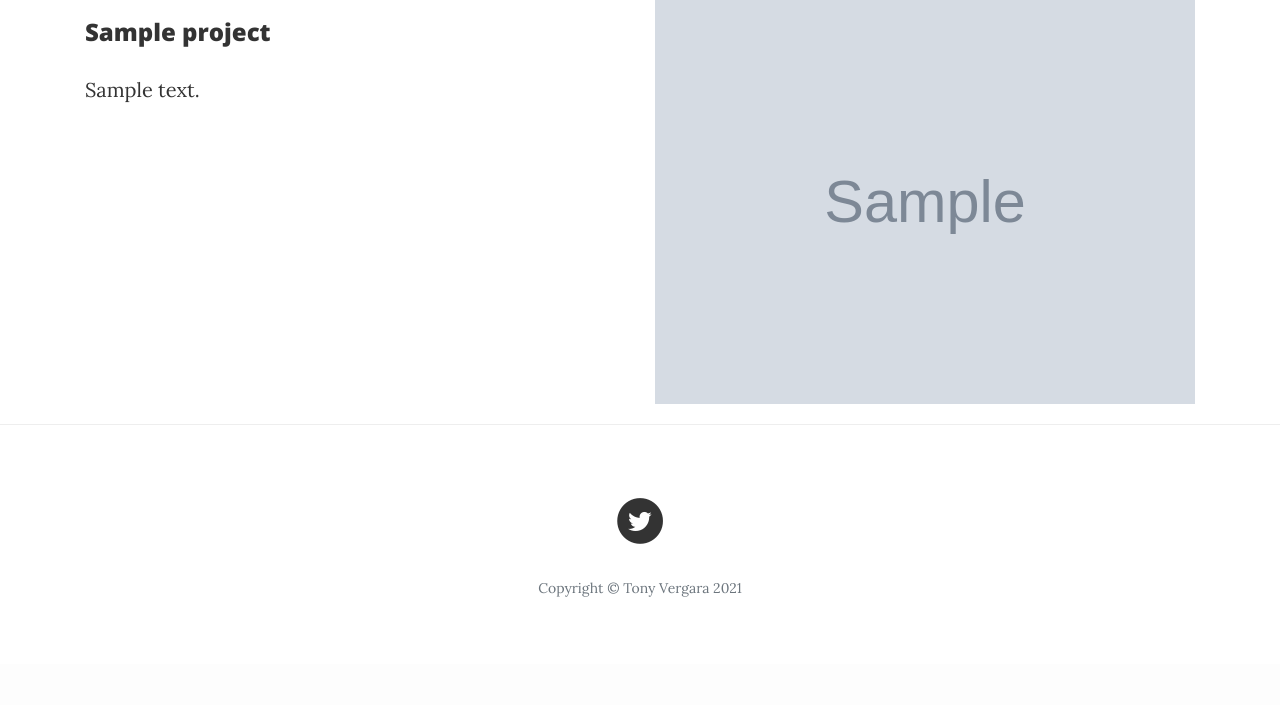
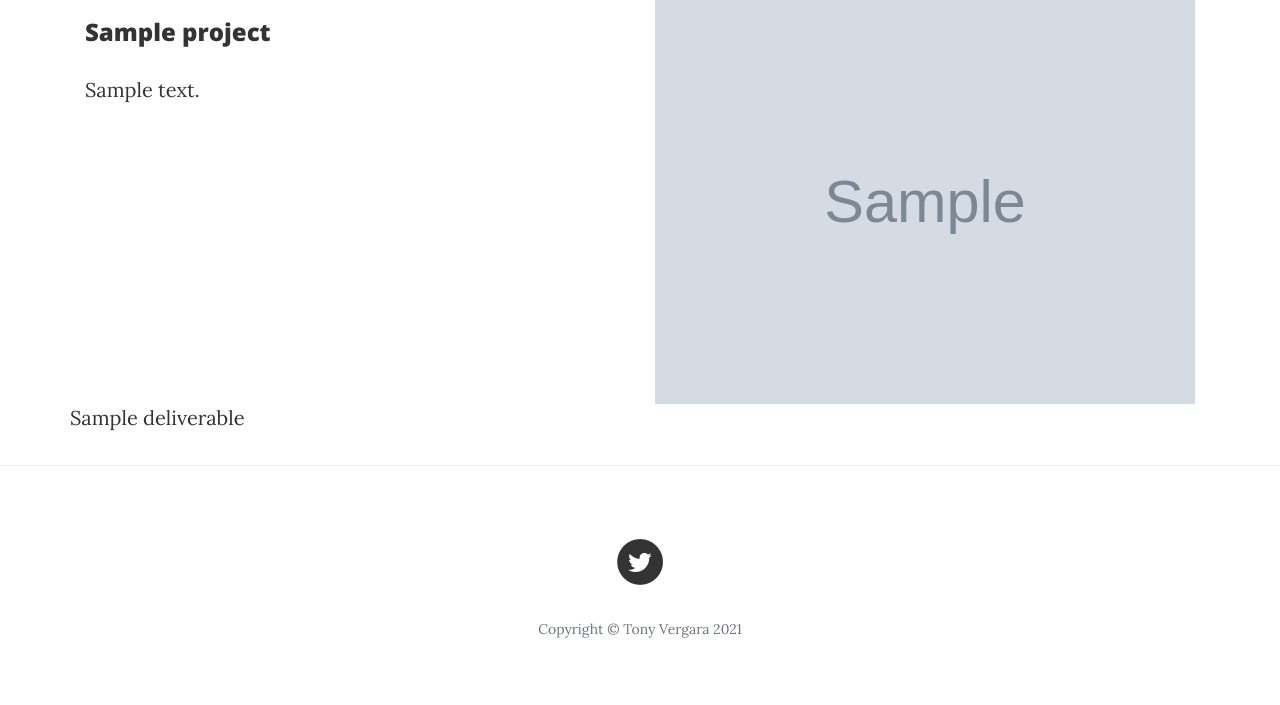
Before and after one commit to contentful/contentful_django_tutorial, a Django app: template frontend/templates/projects/project.html in a window 1280 px wide. Shown: the part 2022-2727 px from the top of the page. Before the commit the page ends 2619 px from the top, so only its background shows below. Run offline with Django 3.2, Linux system fonts and the light colour scheme; the template is opened without the code that fills it: most values are stand-ins (such as "Sample title", 1, 10 or a date in 2020); grey boxes marked "Sample" are stand-in pictures; some libraries are stand-ins or nearby versions.

Commit message:
add a section for deliverables

```diff
--- a/frontend/templates/projects/project.html
+++ b/frontend/templates/projects/project.html
@@ -103,5 +103,16 @@
     </div>
     {% endif %}
   </div>
+  <div class="container">
+    <div class="row">
+    {% for deliverable in project.deliverables %}
+        <div class='post-preview'>
+          <a href="{{deliverable.url}}">{{deliverable.title}}</a>
+        </div>
+        <hr />
+      {% endfor %}
+    </div>
+  </div>
 </article>
+
 {% endblock %}
```
